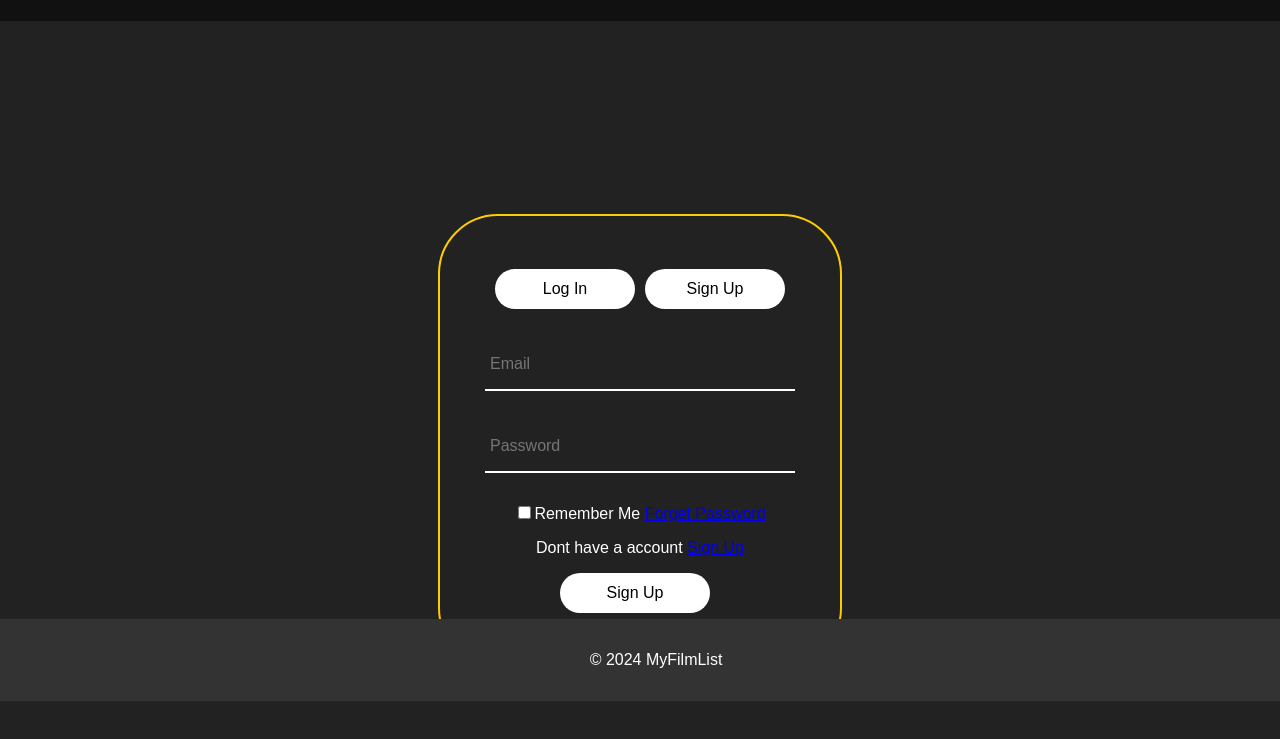
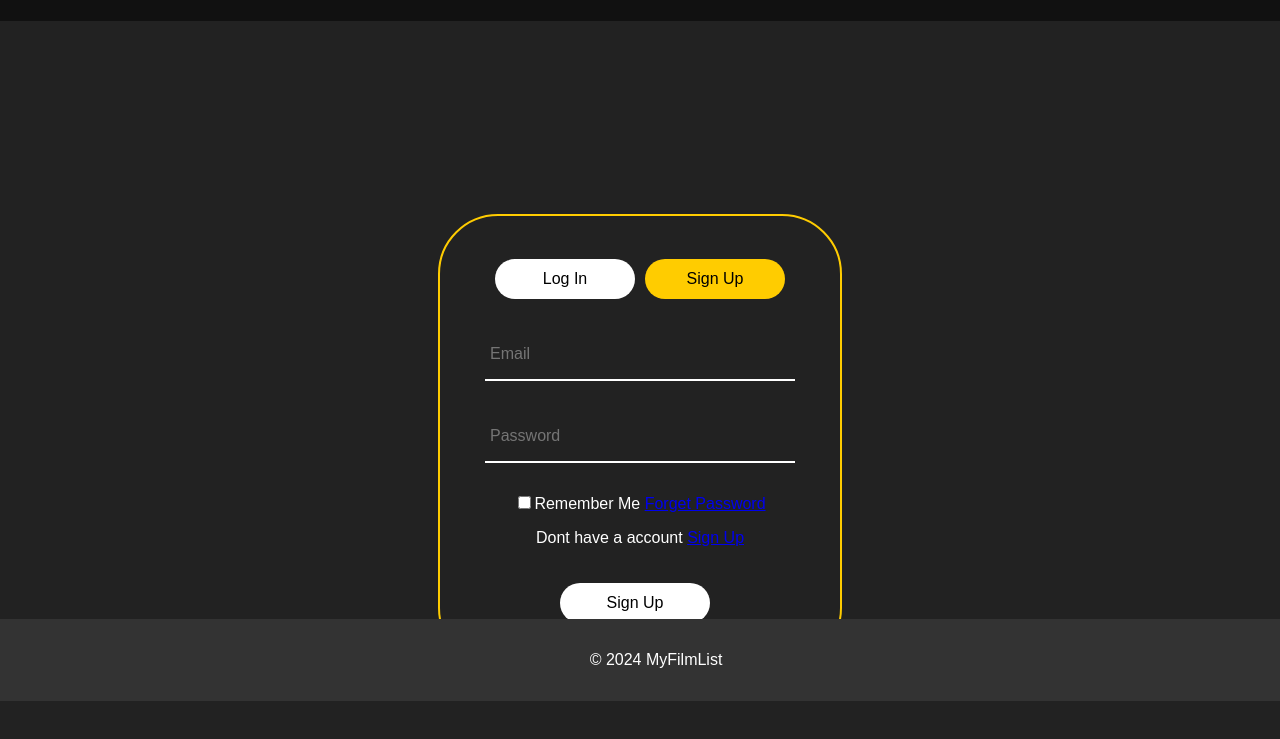
Before and after one commit to SerhatKaraman0/CMPE312-PROJECT, a plain HTML site: page html/login-signup-page.html in a window 1280 px wide. Both pictures are taken after a click on the button "Sign Up". Shown: the part 99-838 px from the top of the page. Drawn offline with Linux system fonts and the light colour scheme.

Commit message:
login page v2.1

```diff
--- a/css/login-signup.css
+++ b/css/login-signup.css
@@ -64,7 +64,6 @@ section{
   background: none;
   align-items: center;
   justify-content: center;
-  display: flex;
   border-radius: 60px;
   border: 2px solid #ffcc00;
   display: flex;
@@ -139,6 +138,7 @@ h2{
   cursor: pointer;
   font-size: 1em;
   margin-left: 75px;
+  margin-top: 20px;
 
 
 }
@@ -158,10 +158,20 @@ h2{
 }
 
 .sign2:hover, .log2:hover, .Login:hover{
-  background-color: white;
   opacity: 0.7;
   transition: opacity 0.2s;
 }
+
+
+.Login:hover:active{
+  background-color:#ffcc00 ;
+}
+
+/* Toggled button styles */
+.toggled {
+  background-color: #ffcc00; /* Toggled color */
+}
+
 
 
 .register{
@@ -170,3 +180,9 @@ h2{
 .register :hover{
   color: white;
 }
+
+.forget{
+  text-align: center;
+  margin-top: 10px;
+
+}
--- a/js/login-signup.js
+++ b/js/login-signup.js
@@ -1,14 +1,27 @@
 document.addEventListener("DOMContentLoaded", function() {
     const sign2Button = document.querySelector('.sign2');
     const loginButton = document.querySelector('.Login');
-    const log2Button = document.querySelector('.log2')
+    const log2Button = document.querySelector('.log2');
 
-    sign2Button.addEventListener('click', function() {
-      loginButton.textContent = 'Sign Up';
+    sign2Button.addEventListener('click', function(event) {
+        event.preventDefault();
+        loginButton.textContent = 'Sign Up';
+        toggleButtonColor(sign2Button, log2Button);
     });
 
-    log2Button.addEventListener('click', function() {
+    log2Button.addEventListener('click', function(event) {
+        event.preventDefault();
         loginButton.textContent = 'Log In';
-      });
+        toggleButtonColor(log2Button, sign2Button);
+    });
 
-  });
+    function toggleButtonColor(clickedButton, otherButton) {
+        // Toggle the clicked button's color
+        clickedButton.classList.toggle('toggled');
+
+        // Ensure the other button reverts to its original color
+        if (otherButton.classList.contains('toggled')) {
+            otherButton.classList.remove('toggled');
+        }
+    }
+});
```
